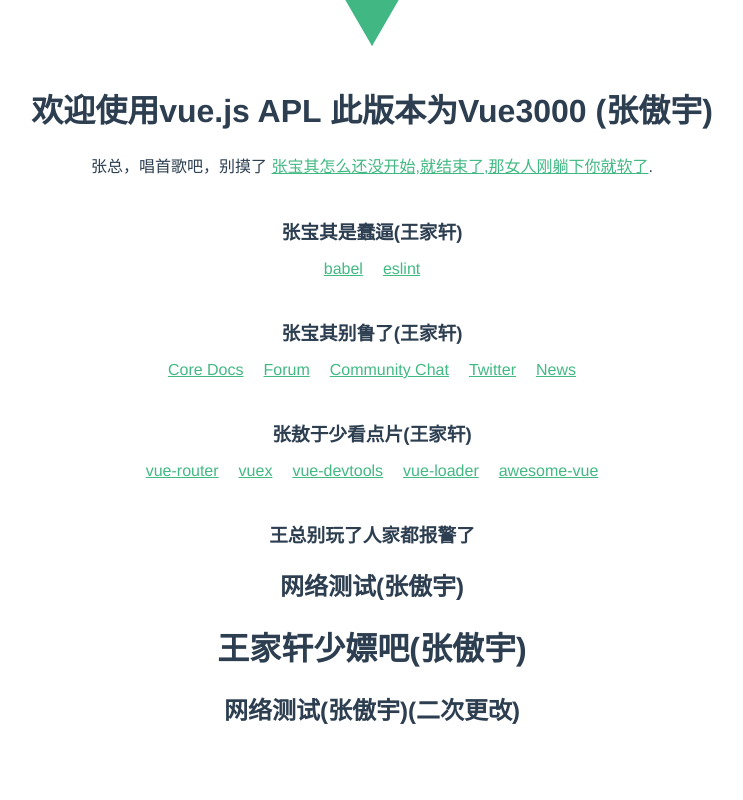
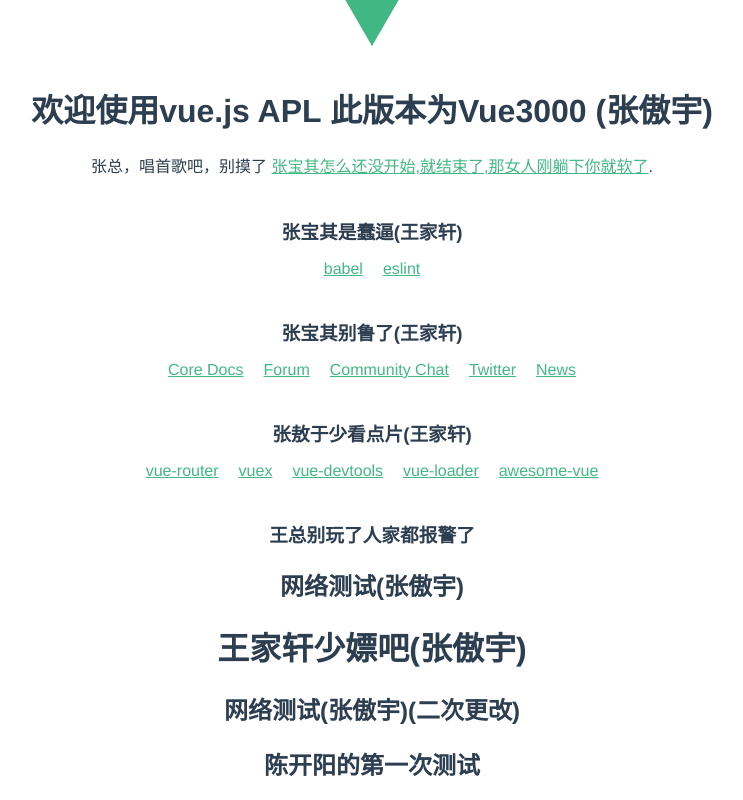
Before and after one commit to MoMwade/0703, a Vue app: page / in a window 1280 px wide. Shown: the part 200-1000 px from the top of the page, without its empty margins (268-1011 px from the left). Before the commit the page ends 946 px from the top, so only its background shows below. Built offline with nearby package versions, Linux system fonts and the light colour scheme.

Commit message:
陈开阳的第一次测试

```diff
--- a/src/App.vue
+++ b/src/App.vue
@@ -5,6 +5,7 @@
     <h2>网络测试(张傲宇)</h2>
     <h1>王家轩少嫖吧(张傲宇)</h1>
     <h2>网络测试(张傲宇)(二次更改)</h2>
+    <h2>陈开阳的第一次测试</h2>
 
   </div>
 </template>
```
